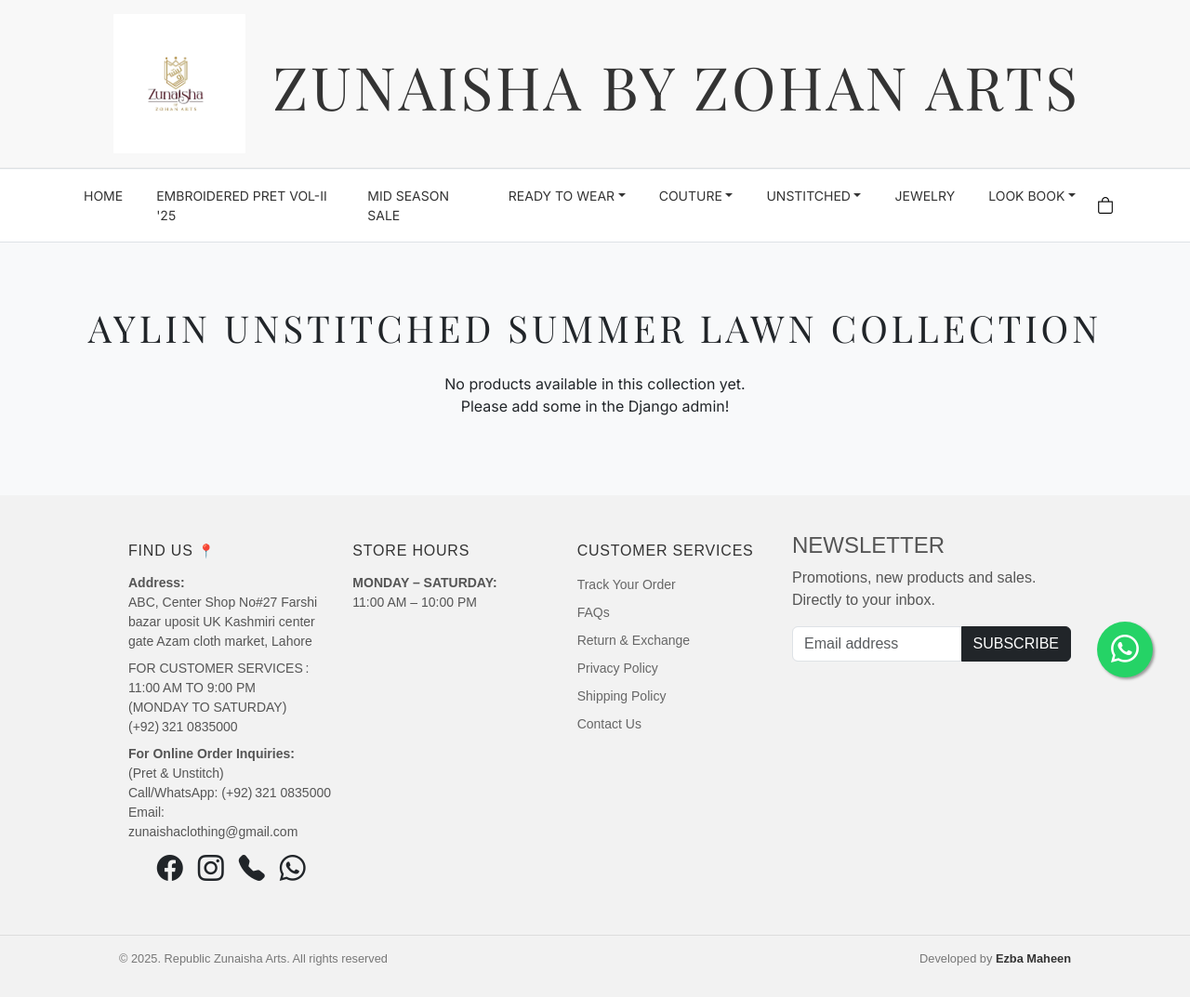
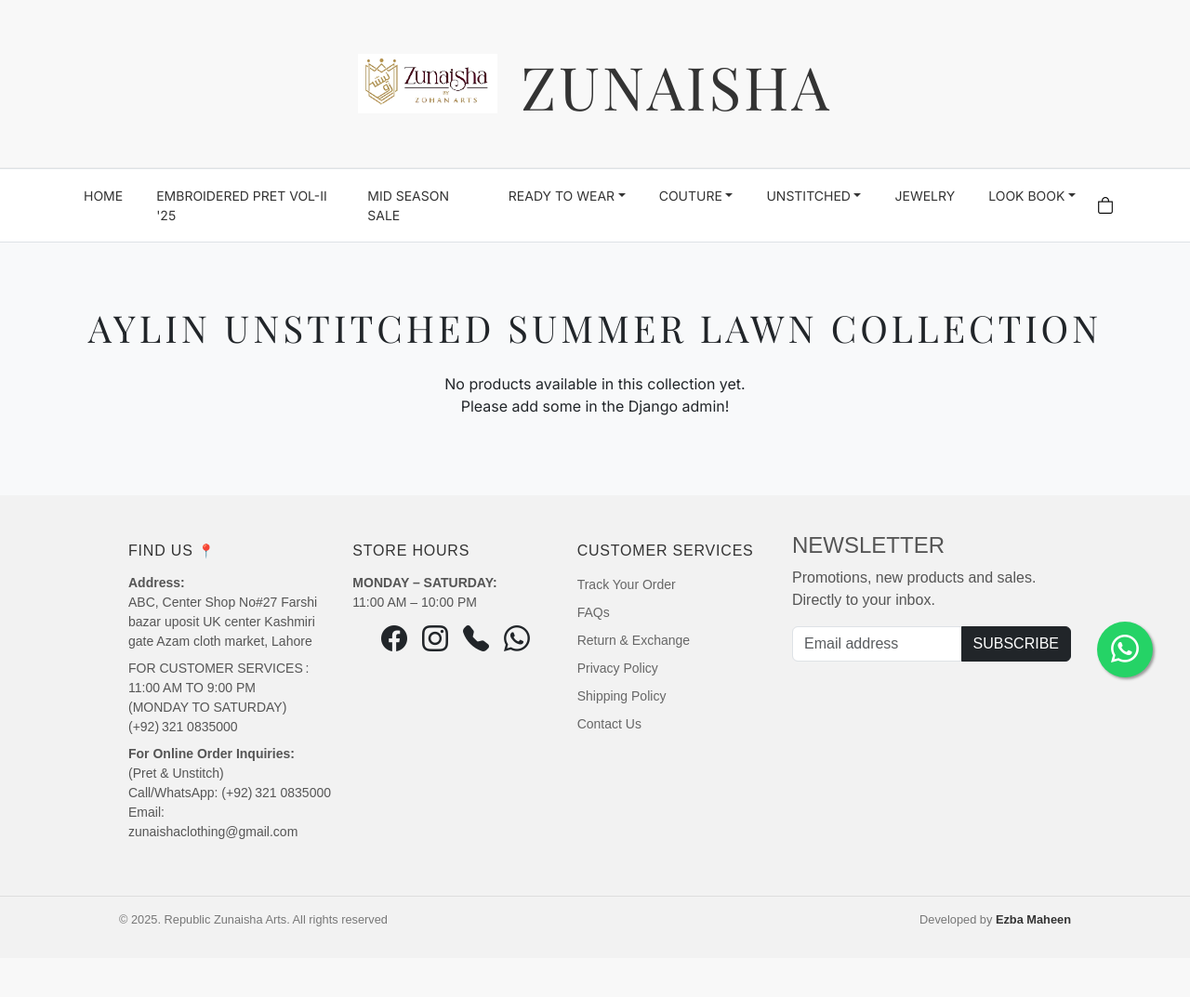
Before and after one commit to Ezba-Maheen/Zunaisha, a Django app: page /aus/ in a window 1280 px wide. Shown: the part 31-1104 px from the top of the page at 93% size. After the commit the page ends 1028 px from the top, so only its background shows below. Run offline with Django 5.2, Linux system fonts and the light colour scheme; data comes from the database, SQL or seed files in the repository; parts of the project's set-up code (start-up, migrations or seed data) failed here and were passed over.

Commit message:
Updated logo and base.html

```diff
--- a/templates/base.html
+++ b/templates/base.html
@@ -425,9 +425,9 @@
         </div>
         <div class="logo-header">
             <a href="{% url 'store:index' %}"> {# Link logo to homepage #}
-                <img src="{% static 'wlogo.png' %}" alt="Your Company Logo" class="main-logo">
+                <img src="{% static 'wqlogo.png' %}" alt="Your Company Logo" class="main-logo">
             </a>
-            <span class="site-title">ZUNAISHA BY ZOHAN ARTS</span> {# Updated text #}
+            <span class="site-title">ZUNAISHA </span> {# Updated text #}
         </div>
 
         <nav class="navbar navbar-expand-lg navbar-light bg-white border-top border-bottom">
@@ -587,7 +587,7 @@
             <div class="footer-col">
                 <h4>FIND US <span class="icon-pin">📍</span></h4>
                 <p><strong>Address:</strong><br>
-                    ABC, Center Shop No#27 Farshi bazar uposit UK Kashmiri center gate Azam cloth market, Lahore</p>
+                    ABC, Center Shop No#27 Farshi bazar uposit UK center Kashmiri  gate Azam cloth market, Lahore</p>
                 <p>FOR CUSTOMER SERVICES : 11:00 AM TO 9:00 PM<br>
                     (MONDAY TO SATURDAY)<br>
                     (+92) 321 0835000</p>
@@ -597,7 +597,16 @@
                     Email: zunaishaclothing@gmail.com</p>
 
 
-                <div class="container text-center social-icons">
+
+
+            </div>
+
+            <div class="footer-col">
+                <h4>STORE HOURS</h4>
+                <p><strong>MONDAY – SATURDAY:</strong><br>
+                    11:00 AM – 10:00 PM</p>
+
+                      <div class="container text-center social-icons">
                     <div class="d-flex justify-content-center gap-3">
                         <a href="https://www.facebook.com/share/16t5RYifVW/" class="text-dark fs-3">
                             <i class="bi bi-facebook"></i>
@@ -614,13 +623,6 @@
                         </a>
                     </div>
                 </div>
-
-            </div>
-
-            <div class="footer-col">
-                <h4>STORE HOURS</h4>
-                <p><strong>MONDAY – SATURDAY:</strong><br>
-                    11:00 AM – 10:00 PM</p>
 
             </div>
 
```
Also changed, not shown: static/wqlogo.png (added).
